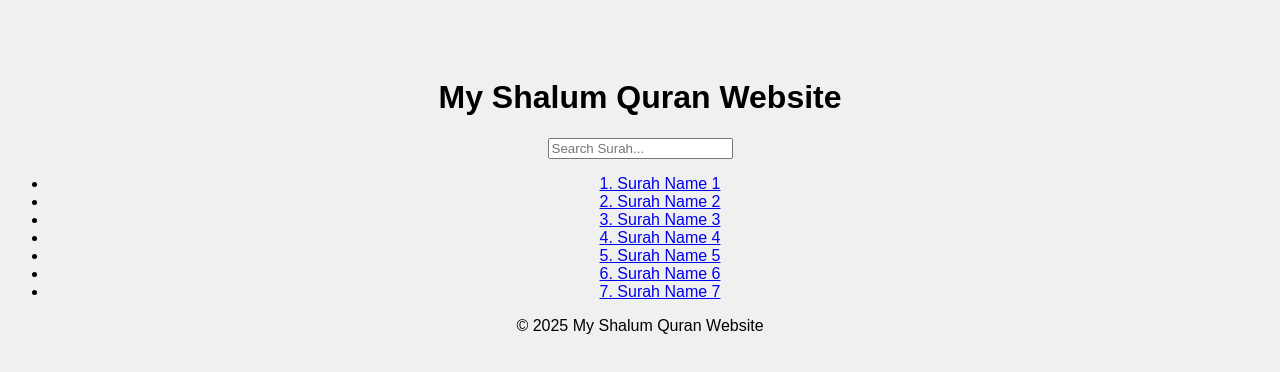
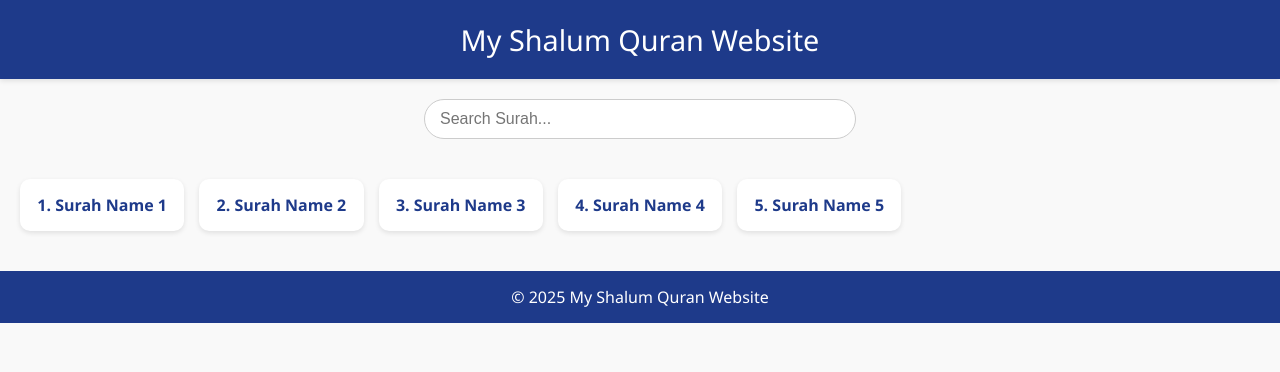
Before and after one commit to shalumsh799-creator/Shalum-site, a plain HTML site: page index.html in a window 1280 px wide. Drawn offline with Linux system fonts and the light colour scheme.

Commit message:
Update index.html

```diff
--- a/index.html
+++ b/index.html
@@ -5,37 +5,102 @@
   <meta name="viewport" content="width=device-width, initial-scale=1.0">
   <title>My Shalum Quran Website</title>
   <link rel="stylesheet" href="style.css">
+  <style>
+    body {
+      font-family: "Segoe UI", Tahoma, Geneva, Verdana, sans-serif;
+      background: #f9f9f9;
+      color: #333;
+      margin: 0;
+      padding: 0;
+    }
+
+    header {
+      background-color: #1e3a8a;
+      color: white;
+      padding: 20px;
+      text-align: center;
+      font-size: 1.8rem;
+      box-shadow: 0 2px 5px rgba(0,0,0,0.1);
+    }
+
+    .search-box {
+      text-align: center;
+      margin: 20px;
+    }
+
+    .search-box input {
+      width: 90%;
+      max-width: 400px;
+      padding: 10px 15px;
+      border-radius: 25px;
+      border: 1px solid #ccc;
+      font-size: 1rem;
+    }
+
+    .surah-list {
+      display: grid;
+      grid-template-columns: repeat(auto-fill, minmax(150px, 1fr));
+      gap: 15px;
+      padding: 20px;
+      list-style: none;
+      margin: 0;
+    }
+
+    .surah-list li {
+      background: white;
+      padding: 15px;
+      border-radius: 10px;
+      box-shadow: 0 2px 5px rgba(0,0,0,0.1);
+      text-align: center;
+      transition: transform 0.2s, box-shadow 0.2s;
+    }
+
+    .surah-list li:hover {
+      transform: translateY(-5px);
+      box-shadow: 0 5px 15px rgba(0,0,0,0.2);
+    }
+
+    .surah-list a {
+      text-decoration: none;
+      color: #1e3a8a;
+      font-weight: bold;
+      display: block;
+      font-size: 1rem;
+    }
+
+    footer {
+      text-align: center;
+      padding: 15px;
+      background: #1e3a8a;
+      color: white;
+      margin-top: 20px;
+    }
+  </style>
 </head>
 <body>
   <header>
-    <h1>My Shalum Quran Website</h1>
+    My Shalum Quran Website
   </header>
 
-  <main>
   <div class="search-box">
     <input type="text" id="searchInput" placeholder="Search Surah...">
   </div>
 
   <ul class="surah-list" id="surahList">
-      <!-- Replace the Surah names below -->
+    <!-- Replace Surah names below -->
     <li><a href="surahs/1.html">1. Surah Name 1</a></li>
     <li><a href="surahs/2.html">2. Surah Name 2</a></li>
     <li><a href="surahs/3.html">3. Surah Name 3</a></li>
     <li><a href="surahs/4.html">4. Surah Name 4</a></li>
     <li><a href="surahs/5.html">5. Surah Name 5</a></li>
-      <li><a href="surahs/6.html">6. Surah Name 6</a></li>
-      <li><a href="surahs/7.html">7. Surah Name 7</a></li>
-      <!-- Continue up to 114 Surahs -->
+    <!-- Continue up to 114 -->
   </ul>
-  </main>
 
   <footer>
     &copy; 2025 My Shalum Quran Website
   </footer>
 
-  <script src="script.js"></script>
   <script>
-    // Search box functionality
     const searchInput = document.getElementById('searchInput');
     const surahList = document.getElementById('surahList');
     const surahs = surahList.getElementsByTagName('li');
```
Lines whose indentation alone changed are shown as unchanged.
